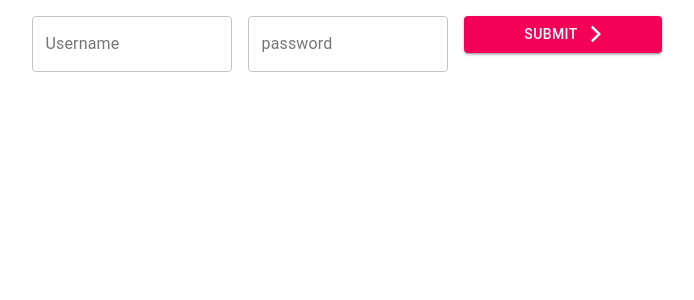
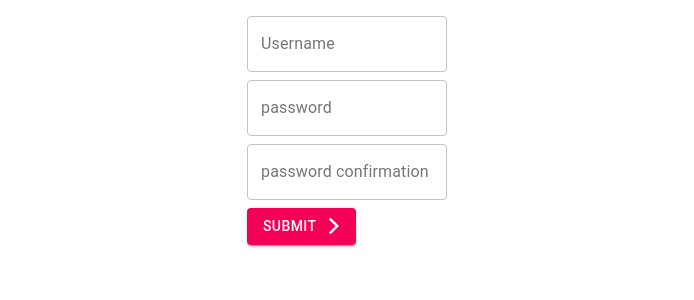
Before and after one commit to marcferraro/waveforming, a React (Create React App) app: page /sign-up in a window 1280 px wide. Shown: the top 300 px of the page, without its empty margins (293-987 px from the left). Built offline with nearby package versions, Linux system fonts and the light colour scheme.

Commit message:
User Sign Up receiving user object and token

```diff
--- a/src/components/SignUp.js
+++ b/src/components/SignUp.js
@@ -20,7 +20,7 @@ const useStyles = makeStyles((theme) => ({
 const SignUp = props => {
     const [username, setUsername] = useState("")
     const [password, setPassword] = useState("")
-    const [passwordConfirm, setPasswordConfirm] = useState("")
+    const [passwordConfirmation, setPasswordConfirmation] = useState("")
     const [error, setError] = useState("")
 
     const dispatch = useDispatch()
@@ -35,16 +35,19 @@ const SignUp = props => {
         setPassword(event.target.value)
     }
 
-    const handlePasswordConfirm = event => {
-        setPassword(event.target.value)
+    const handlePasswordConfirmation = event => {
+        setPasswordConfirmation(event.target.value)
     }
 
     const handleSubmit = event => {
         event.preventDefault()
 
         const user = {
-            username: username,
-            password: password
+            user: {
+                username: username,
+                password: password,
+                password_confirmation: passwordConfirmation
+            }
         }
 
         const reqObj = {
@@ -55,35 +58,45 @@ const SignUp = props => {
             body: JSON.stringify(user)
         }
 
-        fetch('http://localhost:3000/api/v1/auth', reqObj)
+        fetch('http://localhost:3000/api/v1/users', reqObj)
         .then(resp => resp.json())
         .then(data => {
             if (data.error){
                 // turn this into a popup
                 setError(data.error)
             } else {
-                dispatch(loginSuccess(data.user))
-                localStorage.setItem('token', data.token)
-                props.history.push('/dashboard')
+                console.log(data)
+                // dispatch(loginSuccess(data.user))
+                // localStorage.setItem('token', data.token)
+                // props.history.push('/dashboard')
             }
         })
     }
 
     return(
         <div>
-            <Grid container direction="column" justify="center" alignItems="center" >
+            <Grid container direction="column" justify="center" alignItems="center">
                 <Grid item>
-                    {error ? <p>{error}</p> : null}
-                    {
+                <form onSubmit={handleSubmit} className={classes.root} noValidate autoComplete="off">
+                    <Grid item>
+                        <TextField onChange={handleUsername} value={username} id="username-field" label="Username" variant="outlined" />
+                    </Grid>
+                    <Grid item>
+                        <TextField onChange={handlePassword} value={password} type="password" id="password-field" label="password" variant="outlined" />
+                    </Grid>
+                    <Grid item>
+                        <TextField onChange={handlePasswordConfirmation} value={passwordConfirmation} type="password" id="password-confirmation-field" label="password confirmation" variant="outlined" />
+                    </Grid>
+                    <Grid item>
+                        <Button type="submit" variant="contained" color="secondary"endIcon={<ArrowForwardIosIcon />}>Submit</Button>
+                    </Grid>
+                </form>
+                </Grid>
+                <Grid item>
+                    {error ? <p>{error}</p> : null
                     // make this it's own item later
                     }
                 </Grid>
-                {/* <Grid></Grid> */}
-                <form onSubmit={handleSubmit} className={classes.root} noValidate autoComplete="off">
-                        <TextField onChange={handleUsername} value={username} id="username-field" label="Username" variant="outlined" />
-                        <TextField onChange={handlePassword} value={password} type="password" id="password-field" label="password" variant="outlined" />
-                        <Button type="submit" variant="contained" color="secondary"endIcon={<ArrowForwardIosIcon />}>Submit</Button>
-                </form>
             </Grid>
         </div>
     )
--- a/src/components/login.js
+++ b/src/components/login.js
@@ -17,7 +17,7 @@ const useStyles = makeStyles((theme) => ({
     },
 }));
 
-function Login(props){
+const Login = props => {
     const [username, setUsername] = useState("")
     const [password, setPassword] = useState("")
     const [error, setError] = useState("")
```
